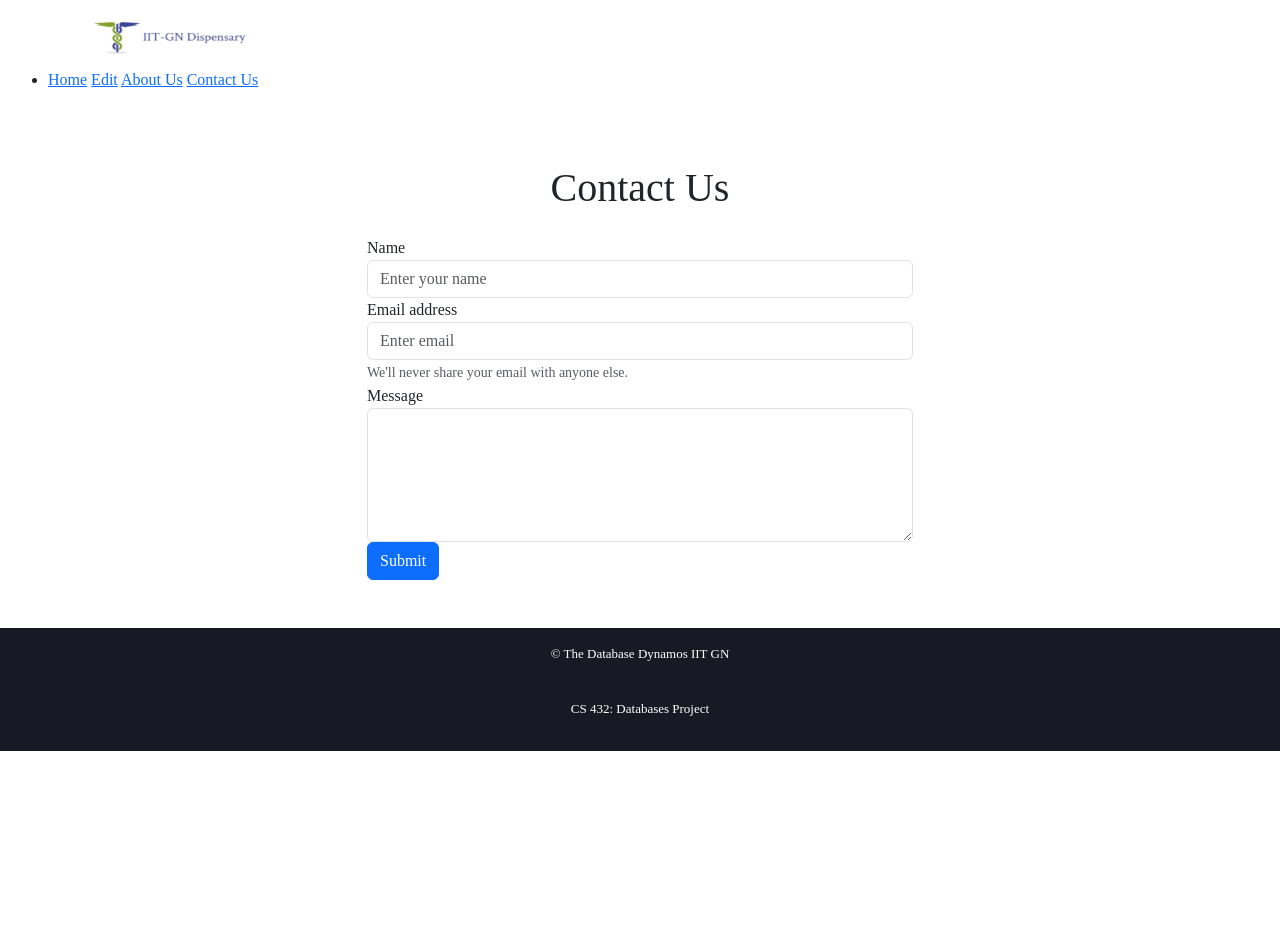
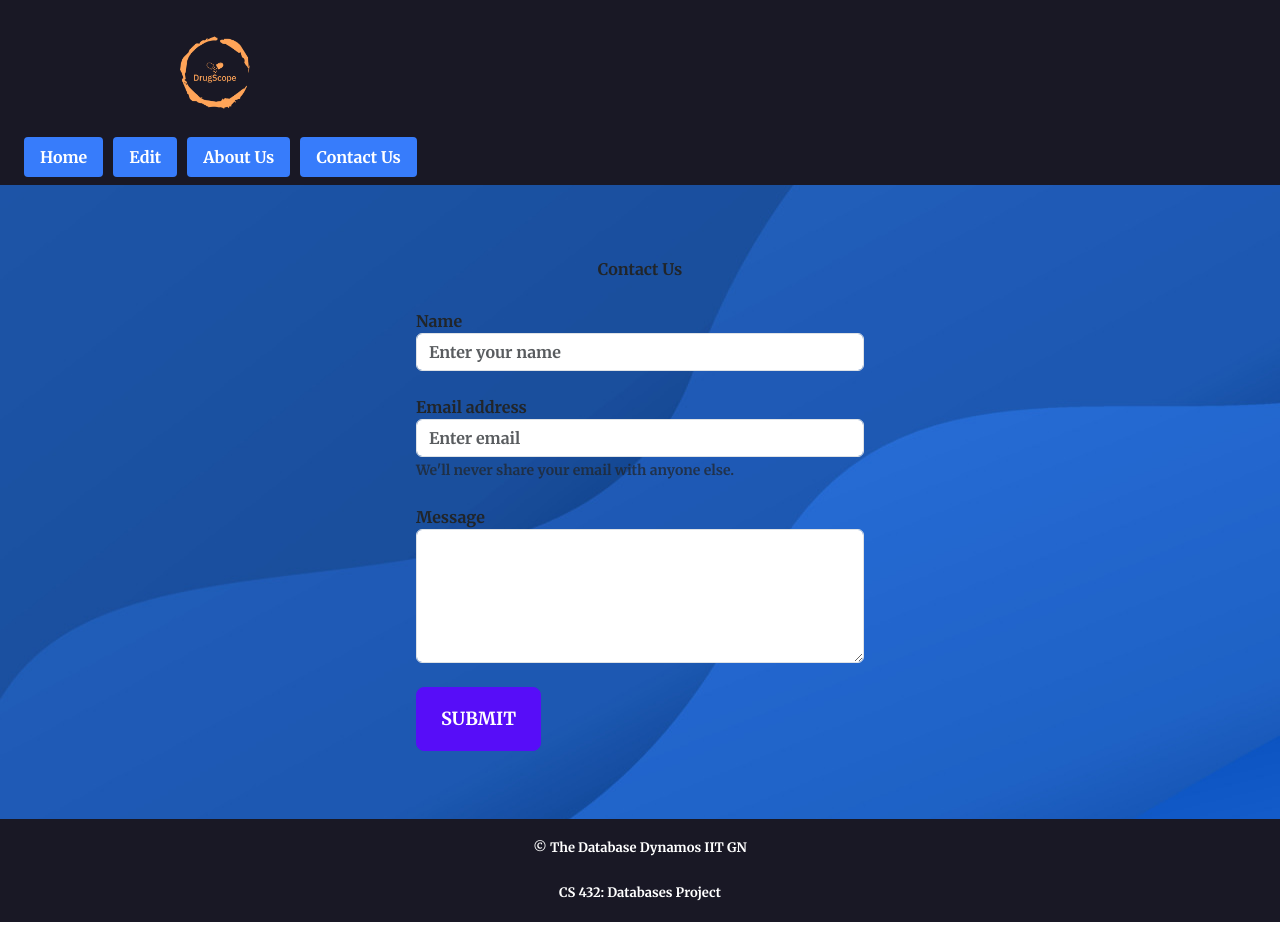
Before and after one commit to ojas-15/Database_Project, a Flask app: page /contact_us in a window 1280 px wide. Before the commit the page ends 751 px from the top, so only its background shows below. Run offline with Flask 3, Linux system fonts and the light colour scheme; some libraries are stand-ins or nearby versions.

Commit message:
updated contact_us

```diff
--- a/app.py
+++ b/app.py
@@ -16,7 +16,7 @@
 # Enter your mysql connection details here
 app.config['MYSQL_HOST'] = '127.0.0.1'
 app.config['MYSQL_USER'] = 'root'
-app.config['MYSQL_PASSWORD'] = 'yourpassword'
+app.config['MYSQL_PASSWORD'] = 'justanother_msd'
 app.config['MYSQL_DB'] = 'DMS'
 
 # Intialize MySQL
--- a/templates/contact_us.html
+++ b/templates/contact_us.html
@@ -1,41 +1,123 @@
 <!DOCTYPE html>
-<html lang="en">
-<head style="height: 100%; width: 100%;">
-    <meta charset="UTF-8">
-    <meta name="viewport" content="width=device-width, initial-scale=1.0">
-    <meta http-equiv="X-UA-Compatible" content="ie=edge">
-    <title>Contact Us - Dispensary Database</title>
-    <!-- Bootstrap CSS -->
-    <link href="https://cdn.jsdelivr.net/npm/bootstrap@5.3.0-alpha2/dist/css/bootstrap.min.css" rel="stylesheet"
-          integrity="sha384-aFq/bzH65dt+w6FI2ooMVUpc+21e0SRygnTpmBvdBgSdnuTN7QbdgL+OapgHtvPp" crossorigin="anonymous">
+<html>
+
+<head>
+  <meta charset="UTF-8">
+  <meta name="viewport" content="width=device-width, initial-scale=1.0">
+
+  <!-- bootstrap link  -->
+  <link href="https://cdn.jsdelivr.net/npm/bootstrap@5.3.0-alpha1/dist/css/bootstrap.min.css" rel="stylesheet"
+    integrity="sha384-GLhlTQ8iRABdZLl6O3oVMWSktQOp6b7In1Zl3/Jr59b6EGGoI1aFkw7cmDA6j6gD" crossorigin="anonymous">
+  <script src="https://cdn.jsdelivr.net/npm/bootstrap@5.3.0-alpha1/dist/js/bootstrap.bundle.min.js"
+    integrity="sha384-w76AqPfDkMBDXo30jS1Sgez6pr3x5MlQ1ZAGC+nuZB+EYdgRZgiwxhTBTkF7CXvN"
+    crossorigin="anonymous"></script>
+  <link href="https://cdn.jsdelivr.net/npm/daisyui@2.12.0/dist/full.css" rel="stylesheet" type="text/css" />
+
+
+  <!-- font awesome   -->
+  <link href="https://fonts.googleapis.com/css2?family=Merriweather:wght@700&display=swap" rel="stylesheet">
+
+  <title>Dispensary Management System</title>
+
+  <style>
+    /* Styles for the page */
+
+    body {
+      font-family: Arial, sans-serif;
+      margin: 0;
+      padding: 0;
+      box-sizing: border-box;
+      font-family: 'Merriweather', serif;
+    }
+
+    .container {
+      max-width: 960px;
+      margin: 0 auto;
+      padding: 20px;
+    }
+
+    h1,
+    h2 {
+      text-align: center;
+    }
+
+    table {
+      width: 100%;
+      border-collapse: collapse;
+    }
+
+    th,
+    td {
+      border: 1px solid black;
+      padding: 10px;
+      text-align: center;
+    }
+
+    th {
+      background-color: #ccc;
+    }
+
+    footer {
+      color: #fff;
+      padding: 20px 0;
+    }
+
+    .container-1 {
+      display: flex;
+      justify-content: space-between;
+      align-items: center;
+    }
+
+    .left,
+    .center,
+    .right {
+      flex: 1;
+      text-align: center;
+    }
+
+    .left {
+      text-align: left;
+    }
+
+    .right {
+      text-align: right;
+    }
+
+    .right a {
+      color: #fff;
+      margin-left: 10px;
+    }
+
+    .right a:first-child {
+      margin-left: 0;
+    }
+
+    p,h1,
+    h2 {
+      line-height: 2;
+    }
+
+    .ghost-btn {
+      color: black;
+      background-color: transparent;
+      border-radius: 0.25rem;
+      padding: 0.5rem 1rem;
+      transition: all 0.2s ease-in-out;
+    }
+
+    .ghost-btn:hover {
+      color: white;
+      background-color: #377cfb;
+      border-color: #377cfb;
+    }
+  </style>
 </head>
-<body style="height: 100%; width: 100%; overflow-x: hidden; font-family: 'Merriweather', serif;">
-<script src="https://cdn.jsdelivr.net/npm/bootstrap@5.3.0-alpha2/dist/js/bootstrap.bundle.min.js"
-        integrity="sha384-qKXV1j0HvMUeCBQ+QVp7JcfGl760yU08IQ+GpUo5hlbpg51QRiuqHAJz8+BrxE/N"
-        crossorigin="anonymous"></script>
-<!--  navbar-->
-<div class="navbar mb-2 fixed w-full z-50 top-0 border-b bg-base-100 text-base-content ">
 
-    <div class="container">
-        <a class="navbar-brand" href="index">
-            <img src="static/logo1.jpeg.jpg" alt="Bootstrap" width="175" height="50">
-        </a>
-    </div>
-    <div class="hidden px-2 mx-2 navbar-center lg:flex">
-        <div class="flex items-stretch">
-            <ul class="menu menu-horizontal">
-                <li>
-                    <a href="index" class="ghost-btn rounded-lg">Home</a>
-                    <a href="pick_table" class="ghost-btn rounded-lg">Edit</a>
-                    <a href="/about_us" class="ghost-btn rounded-lg">About Us</a>
-                    <a href="contact_us" class="ghost-btn rounded-lg">Contact Us</a>
-                </li>
-            </ul>
-        </div>
-    </div>
-</div>
-</div>
+<body style="background-image: url(static/contact.jpg); height: 100%; width: 100%; overflow-x: hidden; font-family: 'Merriweather', serif;;">
 
+  <!-- navbar -->
+ {% include 'nav_bar.html' %}
+  <!-- navbar end  -->
 
 <div class="container my-5">
     <div class="row">
@@ -46,6 +128,7 @@
                     <label for="name">Name</label>
                     <input type="text" class="form-control" id="name" placeholder="Enter your name">
                 </div>
+                <br>
                 <div class="form-group">
                     <label for="email">Email address</label>
                     <input type="email" class="form-control" id="email" aria-describedby="emailHelp"
@@ -53,11 +136,14 @@
                     <small id="emailHelp" class="form-text text-muted">We'll never share your email with anyone
                         else.</small>
                 </div>
+                <br>
                 <div class="form-group">
                     <label for="message">Message</label>
                     <textarea class="form-control" id="message" rows="5"></textarea>
                 </div>
-                <button type="submit" class="btn btn-primary">Submit</button>
+                <br>
+                <a type="button" class="btn btn-primary btn-lg" href="mailto:dange.mahesh@iitgn.ac.in">Submit</a>
+                <!-- <button type="submit" class="btn btn-primary">Submit</button> -->
             </form>
         </div>
     </div>
```
